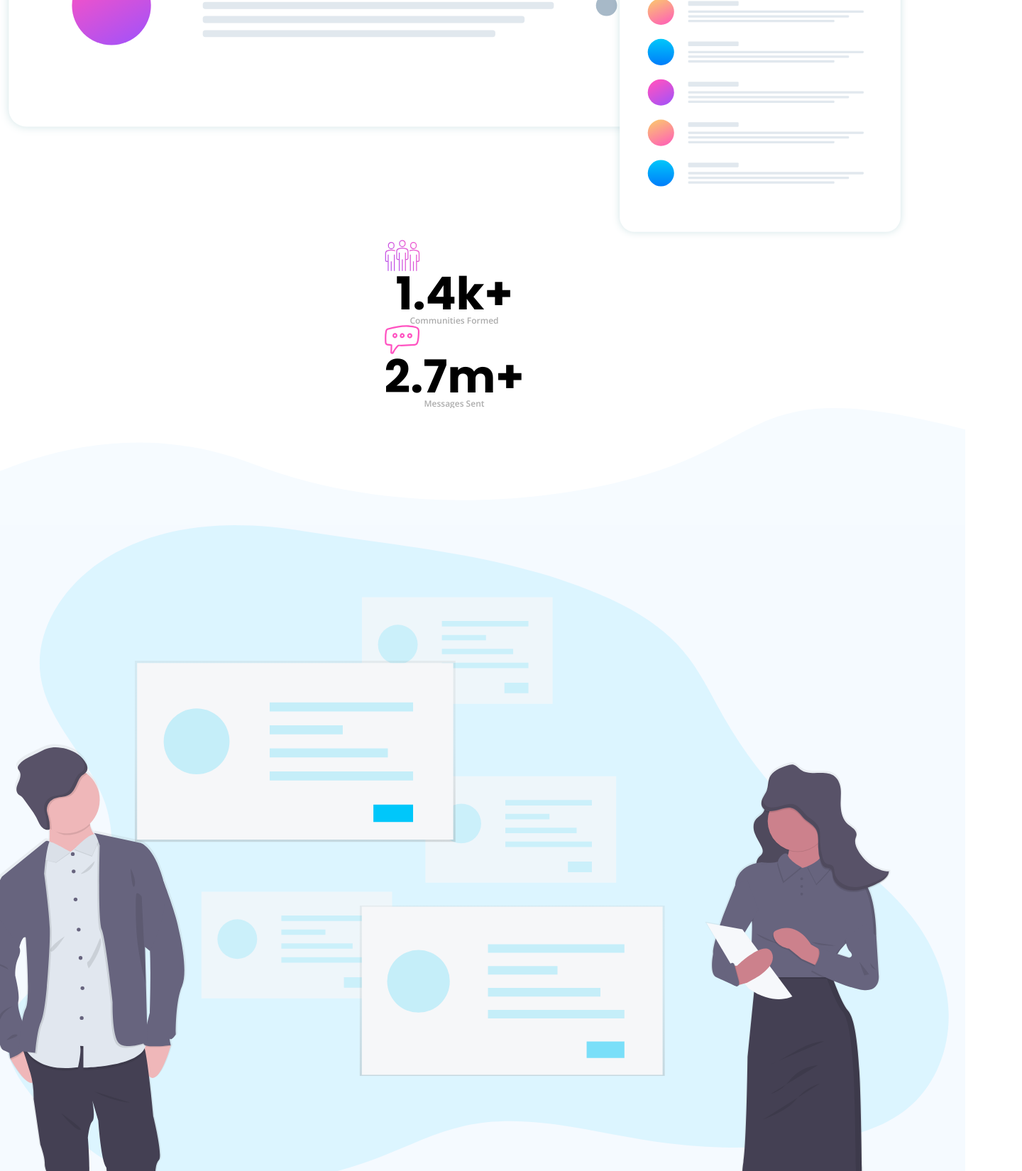
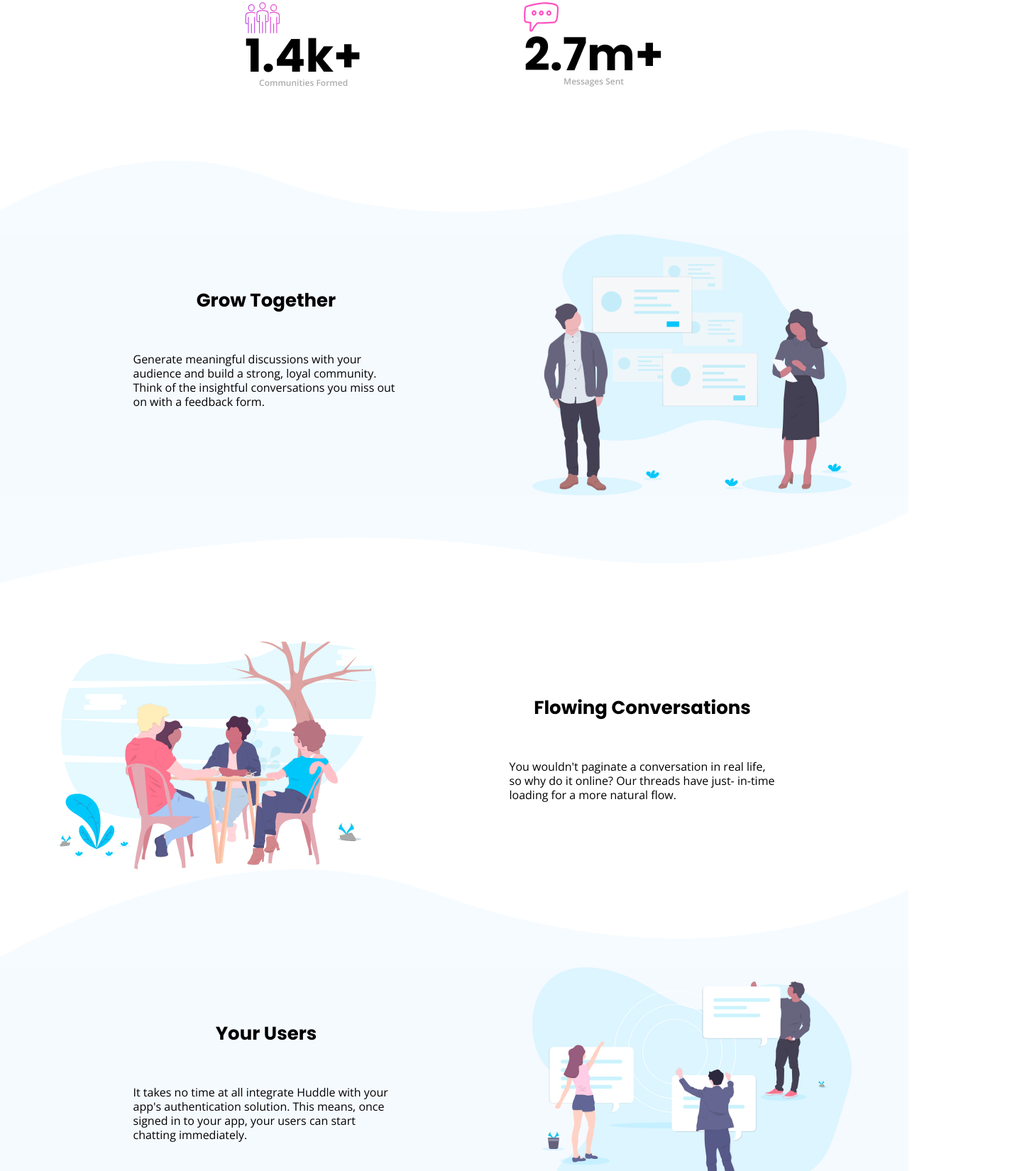
Before and after one commit to Zehray/huddle-landing-page-with-curved-sections-master-frontend.io, a plain HTML site: page index.html in a window 1280 px wide. Shown: the part 1150-2800 px from the top of the page at 71% size, 1440 px wide, since content can reach past the window. Drawn offline with nearby package versions, Linux system fonts and the light colour scheme.

Commit message:
desktop design completed

```diff
--- a/assets/style.css
+++ b/assets/style.css
@@ -53,13 +53,14 @@ header img{
 .h1-style{
 text-align: center;
 font-size: 26px;
+margin: 0 40px;
 }
 .text-style{
     font-family: 'Open Sans', sans-serif;
     font-weight: 400;
     font-size: 16px;
     text-align: center;
-    margin: 60px 0;
+    margin: 60px 30px;
 
 }
 
@@ -105,7 +106,14 @@ background-color: hsl(207, 100%, 98%);
 .sc-top{
     width: 100%;
 }
-.text-container{margin-top: 80px;}
+.text-container{
+    width: 100%;
+    display: flex;
+    flex-direction: column;
+    align-items: center;
+    margin-top: 80px;
+}
+
  .text-container-pale{
      background-color: hsl(207, 100%, 98%);
      margin: 0;
@@ -119,7 +127,10 @@ background-color: hsl(207, 100%, 98%);
  .section-third{
      background-color: hsl(207, 100%, 98%);
  }
-.sc-bottom{
+#sc-bottom{
+    width: 100%;
+}
+#ft-top{
     width: 100%;
 }
 .section-fourth .text-container{
@@ -187,3 +198,74 @@ background-color: hsl(207, 100%, 98%);
 .sm-box img{
     margin-right: 20px;
 }
+
+@media only screen and (min-width: 1024px) {
+    header{
+        padding: 60px;
+    }
+  .text-container .text-style{
+      width: 50%;
+      line-height: 20px;
+  }
+  .screen-mockups{
+      width: 590px
+  }
+
+.data-inf-container{
+    display: flex;
+    justify-content: space-between;
+    width: 100%;
+    max-width: 590px;
+    margin: 60px 0;
+}
+.section-img-text-container{
+    display: flex;
+    flex-direction: row-reverse;
+    width: 100%;
+}
+.section-first{
+    width: 100%;
+}
+.illustr-size{
+    max-width: 450px;
+    margin-right: 80px;
+}
+
+.section-second{
+    display: flex;
+    flex-direction: row;
+    width: 100%;
+}
+
+.section-second .illustr-size{
+    margin-right: 0;
+    margin-left: 80px;
+}
+
+.text-align-left{
+    text-align: left;
+}
+
+.footer-section{
+    display: flex;
+    flex-direction: row-reverse;
+    width: 100%;
+}
+
+.footer-section .text-style{
+    width: 53%;
+}
+
+
+.newsletter-container{
+    max-width: 50%;
+}
+.inp-cont{
+    display: flex;
+    width: 60%;
+}
+.inp-cont .ft-input{
+    margin-bottom: 0;
+    margin-right: 50px;
+}
+}
--- a/index.html
+++ b/index.html
@@ -28,7 +28,7 @@
       </div>
     </header>
     <main class="intro-box">
-      <div class="text-container"><h1 class="h1-style">Build The Community<br/> Your Fans Will Love</h1>
+      <div class="text-container"><h1 class="h1-style">Build The Community Your Fans Will Love</h1>
         <p class="text-style">Huddle re-imagines the way we build communities. You have a voice, but so doees you audience. Create connections with your users as you engage in genuine discussion.</p></div>
       <button class="btn-bg-white btn-bg-pink">Get Started For Free</button>
       <img class="screen-mockups" src="images/screen-mockups.svg" alt="screen-mockups">
@@ -56,13 +56,15 @@
           <img class="sc-top" src="images/bg-section-top-mobile-1.svg" alt="">
         </picture>
       </div>
-      <img class="two-person" src="images/illustration-grow-together.svg" alt="">
+      <div class="section-img-text-container">
+        <img class="two-person illustr-size" src="images/illustration-grow-together.svg" alt="">
     <div class="text-container text-container-pale">
       <h1 class="h1-style">Grow Together</h1>
-      <p class="text-style">Generate meaningful discussions with your
+      <p class="text-style text-align-left">Generate meaningful discussions with your
          audience and build a strong, loyal community.
         Think of the insightful conversations you miss
       out on with a feedback form.</p>
+    </div>
       </div>
     <div style="background-color: white;">
       <picture class="sc-bottom">
@@ -73,10 +75,10 @@
     </div>
     </section>
     <section class="section-second">
-     <img src="images/illustration-flowing-conversation.svg" alt="illustration-flowing-conversation" style="width: 100%;">
+     <img class="illust-conv illustr-size" src="images/illustration-flowing-conversation.svg" alt="illustration-flowing-conversation" style="width: 100%;">
      <div class="text-container">
       <h1 class="h1-style">Flowing Conversations</h1>
-      <p class="text-style">You wouldn't paginate a conversation in real
+      <p class="text-style text-align-left">You wouldn't paginate a conversation in real
         life, so why do it online? Our threads have just-
         in-time loading for a more natural flow.
       </p>
@@ -90,20 +92,22 @@
           <img class="sc-top" src="images/bg-section-top-mobile-2.svg" alt="">
         </picture>
       </div>
-      <img src="images/illustration-your-users.svg" alt="" style="width: 100%;">
-      <div class="text-container text-container-pale">
+      <div class="section-img-text-container">
+        <img class="illustr-size" src="images/illustration-your-users.svg" alt="" style="width: 100%;">
+      <div class="text-container text-container-pale ">
         <h1 class="h1-style">Your Users</h1>
-        <p class="text-style">It takes no time at all integrate Huddle with
+        <p class="text-style text-align-left ">It takes no time at all integrate Huddle with
           your app's authentication solution. This means,
           once signed in to your app, your users can start
           chatting immediately.
         </p>
       </div>
+      </div>
       <div style="background-color: white;">
         <picture>
           <source media="(min-width: 1024px)" srcset="images/bg-section-bottom-desktop-2.svg">
           <source media="(min-width: 375px)" srcset="images/bg-section-bottom-mobile-2.svg">
-          <img class="sc-bottom" src="images/bg-section-bottom-mobile-2.svg" alt="">
+          <img id="sc-bottom" src="images/bg-section-bottom-mobile-2.svg" alt="">
         </picture>
       </div>
     </section>
@@ -119,16 +123,19 @@
         <picture>
           <source media="(min-width: 1024px)" srcset="images/bg-footer-top-desktop.svg">
           <source media="(min-width: 375px)" srcset="images/bg-footer-top-mobile.svg">
-          <img src="images/bg-footer-top-mobile.svg" alt="">
+          <img id="ft-top" src="images/bg-footer-top-mobile.svg" alt="">
         </picture>
       </div>
+      <div class="footer-section">
         <div class="footer-text-container newsletter-container">
           <h1 class="h1-style">NEWSLETTER</h1>
           <p class="text-style">To recieve tips on how to grow your community, sign up to our
             weekly newsletter. We'll never send you spam or pass on youre mail address
           </p>
+          <div class="inp-cont">
             <input class="ft-input" type="text">
           <button class="btn-bg-pink ft-btn-bg-pink">Subscribe</button>
+          </div>
         </div>
         <div class="footer-text-container huddle-logo-container">
           <div class="ft-logo-cont"><img src="images/icon-messages-white.svg" alt="">
@@ -151,6 +158,7 @@
             <img src="images/iconmonstr-twitter-3.svg" alt="">
           </div>
         </div>
+      </div>
     </footer>
   </div>
 </body>
```
Lines whose indentation alone changed are shown as unchanged.
